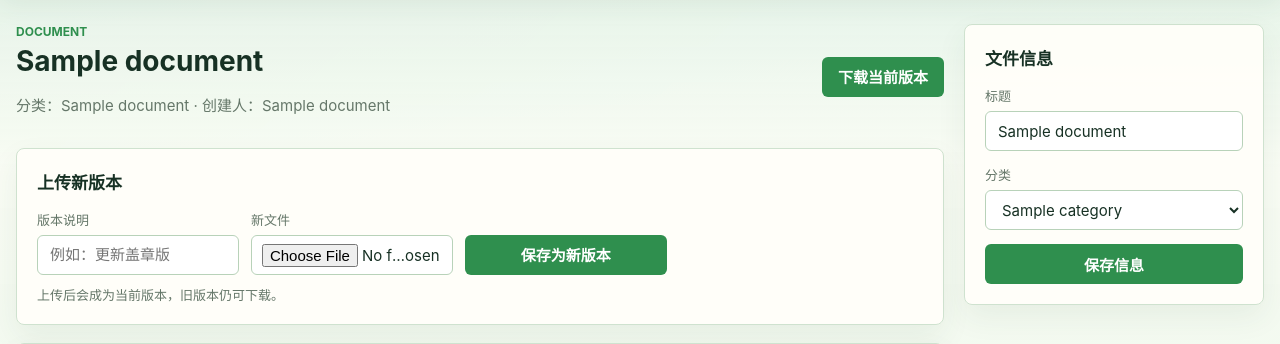
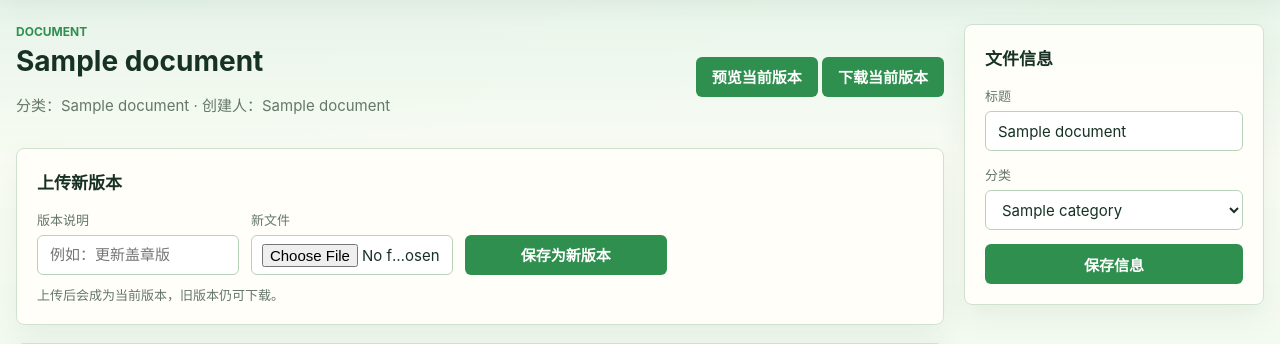
Before and after one commit to OliveDorris/file-manager, a FastAPI app: template templates/document_detail.html in a window 1280 px wide. Shown: the part 64-408 px from the top of the page. Run offline with FastAPI, Linux system fonts and the light colour scheme; the template is opened without the code that fills it: most values are stand-ins (such as "Sample title", 1, 10 or a date in 2020).

Commit message:
Add preview entry on document detail page

```diff
--- a/templates/document_detail.html
+++ b/templates/document_detail.html
@@ -9,7 +9,10 @@
         <h1>{{ document.title }}</h1>
         <p class="muted">分类：{{ document.category_name or "未分类" }} · 创建人：{{ document.owner_name }}</p>
       </div>
-      <a class="button-link" href="/documents/{{ document.id }}/download">下载当前版本</a>
+      <div class="button-row">
+        <a class="button-link secondary-button" href="/documents/{{ document.id }}/preview">预览当前版本</a>
+        <a class="button-link" href="/documents/{{ document.id }}/download">下载当前版本</a>
+      </div>
     </div>
 
     <section class="upload-box">
```
